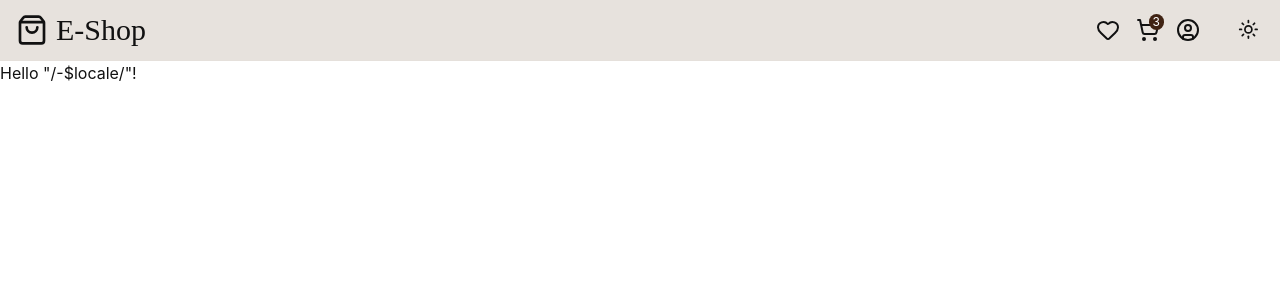
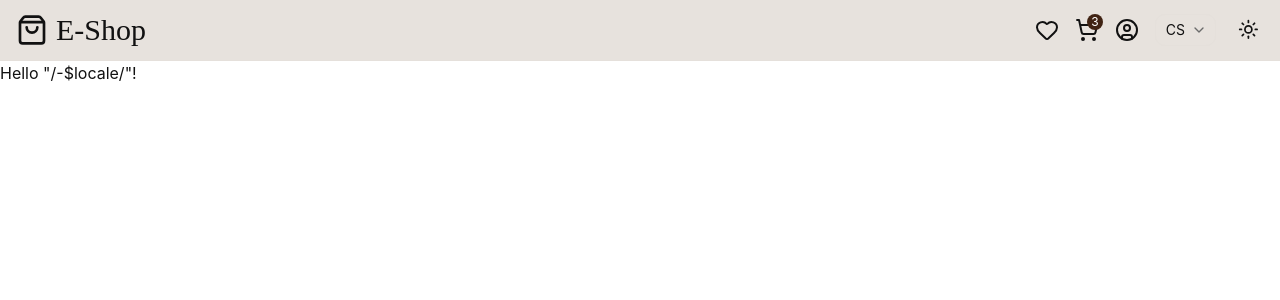
Before and after one commit to florixak/rtsoft-clothing-eshop, a React (Vite) app: page / in a window 1280 px wide. Shown: the top 300 px of the page. Built offline with nearby package versions, Linux system fonts and the light colour scheme.

Commit message:
feat: add language switcher

```diff
--- a/src/components/layout/header.tsx
+++ b/src/components/layout/header.tsx
@@ -4,6 +4,7 @@ import { Heart, ShoppingBag, ShoppingCart, UserCircle } from "lucide-react";
 import { useTranslation } from "react-i18next";
 import MobileMenuDrawer from "./mobile-menu-drawer";
 import { ThemeSwitcher } from "./theme-switcher";
+import { LanguageSwitcher } from "./language-switcher";
 
 const Header = () => {
   const { t } = useTranslation("common");
@@ -43,7 +44,9 @@ const Header = () => {
                 <UserCircle size={24} />
               </Link>
             </li>
-            <li className="hidden md:block">{/*<LanguageSwitcher />} */}</li>
+            <li className="hidden md:block">
+              <LanguageSwitcher />
+            </li>
             <li className="hidden md:block">
               <ThemeSwitcher />
             </li>
--- a/src/components/layout/mobile-menu-drawer.tsx
+++ b/src/components/layout/mobile-menu-drawer.tsx
@@ -18,7 +18,7 @@ import {
   DrawerTrigger,
 } from "../ui/drawer";
 import { MobileThemeSwitcher } from "./theme-switcher";
-import LanguageSwitcher from "./language-switcher";
+import { MobileLanguageSwitcher } from "./language-switcher";
 import { useTranslation } from "react-i18next";
 import { useState } from "react";
 
@@ -108,9 +108,9 @@ const MobileMenuDrawer = () => {
           <span className="text-muted-foreground">
             {t("header.menu.settingsAndPreferences")}
           </span>
-          <div>
+          <div className="mt-4 flex flex-col gap-4">
             <MobileThemeSwitcher />
-            <LanguageSwitcher />
+            <MobileLanguageSwitcher />
           </div>
         </DrawerFooter>
       </DrawerContent>
```
